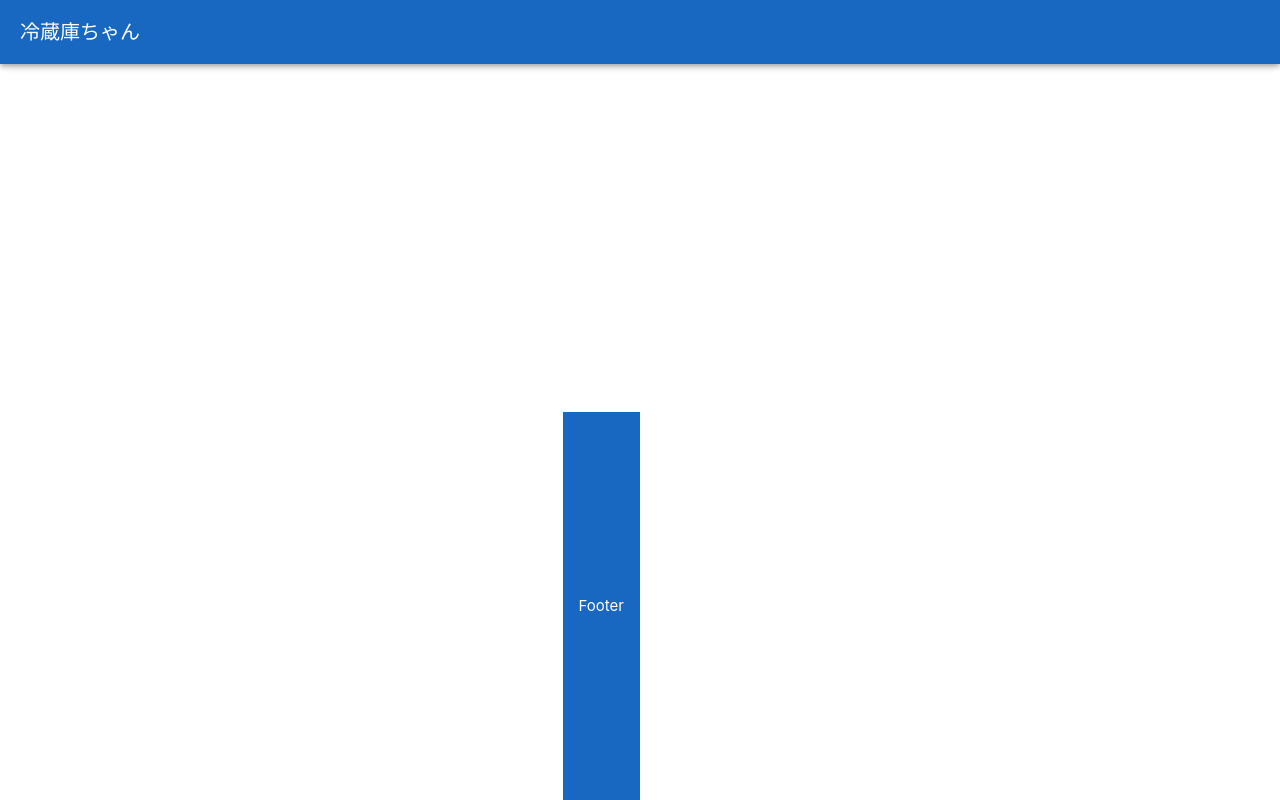
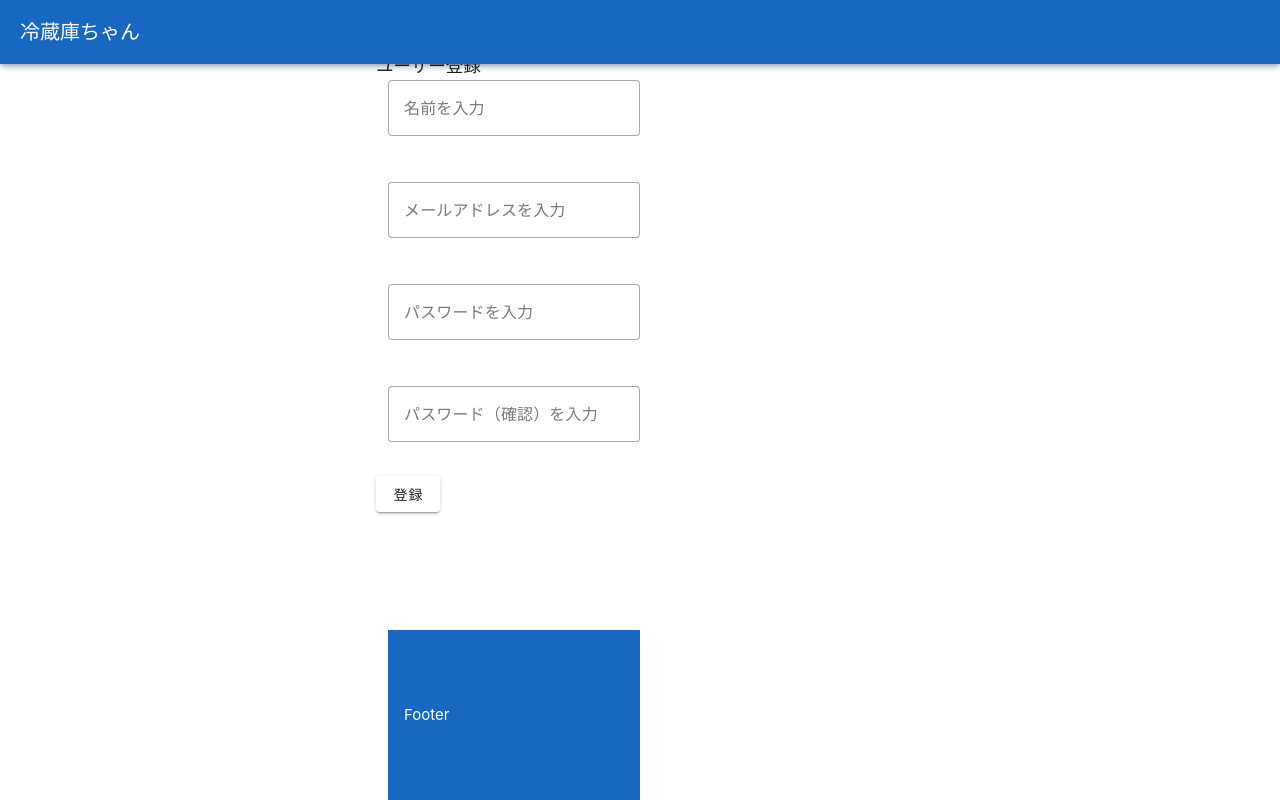
Before and after one commit to yusei27/fridge-system, a Vue app: page /UserRegister in a window 1280 px wide. Before the commit this address had no page. Built offline with nearby package versions, Linux system fonts and the light colour scheme.

Commit message:
新規登録機能追加

```diff
--- a/src/router/index.ts
+++ b/src/router/index.ts
@@ -6,7 +6,7 @@ import ShoppingListView from '../views/ShoppingList/ShoppingListView.vue';
 import RecipeListView from '../views/Recipe/RecipeList.vue';
 import RecipeRegister from '../views/Recipe/RecipeRegister.vue';
 import RecipeDetail from '../views/Recipe/RecipeDetail.vue';
-
+import UserRegister from '../views/Login/UserRegister.vue';
 const routeSetting: RouteRecordRaw[] = [
   {
     path: '/',
@@ -37,6 +37,11 @@ const routeSetting: RouteRecordRaw[] = [
     path: '/RecipeDetail',
     name: 'RecipeDetail',
     component: RecipeDetail
+  },
+  {
+    path: '/UserRegister',
+    name: 'UserRegister',
+    component: UserRegister
   }
 ];
 
--- a/src/views/Login/LoginView.vue
+++ b/src/views/Login/LoginView.vue
@@ -3,13 +3,15 @@
         <v-card min-width="300">
             <v-text-field type="email"></v-text-field>
             <v-text-field type="password"></v-text-field>
-            <RouterLink v-bind:to="{name: 'Main'}" tag="v-btn">
-                <v-col>
+            <v-col>
+                <RouterLink v-bind:to="{name: 'Main'}" tag="v-btn">
                     <v-btn v-on:click="onLoginButtonClick">ログイン</v-btn>
-                </v-col>
-            </RouterLink>
+                </RouterLink>
+            </v-col>
             <v-col>
-                <v-btn>新規会員登録</v-btn>
+                <RouterLink v-bind:to="{name: 'UserRegister'}" tag="v-btn">
+                    <v-btn>新規会員登録</v-btn>
+                </RouterLink>
             </v-col>
         </v-card>
     </v-container>
--- /dev/null
+++ b/src/views/Login/UserRegister.vue
@@ -0,0 +1,104 @@
+<template>
+    <v-row>
+    <h3>ユーザー登録</h3>
+    </v-row>
+    <v-form
+        @submit.prevent="submit">
+        <v-row>
+            <v-col><v-textarea
+                        ref="form"
+                        label="名前を入力"
+                        variant="outlined"
+                        rows="1">
+                    </v-textarea>
+            </v-col>
+        </v-row>
+        <v-row>
+            <v-col><v-textarea
+                        v-model=email
+                        label="メールアドレスを入力"
+                        variant="outlined"
+                        :rules="[rules.email]"
+                        rows="1"
+                        type="email">
+                    </v-textarea>
+            </v-col>
+        </v-row>
+        <v-row>
+            <v-col><v-textarea
+                        v-model="password"
+                        label="パスワードを入力"
+                        variant="outlined"
+                        :rules="[rules.password]"
+                        rows="1"
+                        type="password">
+                    </v-textarea>
+            </v-col>
+        </v-row>
+        <v-row>
+            <v-col><v-textarea
+                        v-model="password_confirm"
+                        label="パスワード（確認）を入力"
+                        variant="outlined"
+                        :rules="[rules.password, rules.passwordConfirm]"
+                        rows="1"
+                        >
+                    </v-textarea>
+            </v-col>
+        </v-row>
+        <v-row>
+            <v-btn
+                type="submit"
+                text="登録">
+            </v-btn>
+        </v-row>
+    </v-form>
+
+</template>
+
+<script setup lang="ts">
+    import { ref } from 'vue';
+    const form = ref();
+    const email = ref();
+    const password = ref();
+    const password_confirm= ref();
+    const rules = {
+        email:
+            (v:string) => !!(v || '').match(/@/) || 'Please enter a valid email',
+        password:(v:string) => !!(v || '').match(/^(?=.*[a-z])(?=.*[A-Z])(?=.*\d)(?=.*(_|[^\w])).+$/) ||
+          'Password must contain an upper case letter, a numeric character, and a special character',
+        passwordConfirm:(v:string)=>(v == password.value) || 'Password must match'
+    }
+
+    // function passwordConfirm(v:string){
+    //     console.log("v", v)
+    //     console.log("password", password.value);
+    //     console.log("password_confirm", password_confirm.value);
+    //     return !!(password_confirm.value == password.value) || password.value
+    // }
+
+
+    function submit(events:SubmitEvent):void {
+        console.log("submit");
+        console.log("email", email.value);
+        console.log("password", password.value);
+        console.log("password_confirm", password_confirm.value);
+        const results = events;
+        alert(JSON.stringify(results, null, 2));
+    };
+
+</script>
+
+<style>
+    .koumoku{
+    color: #fff;
+    background: #eb6100;
+    font-weight: 2000;
+    margin: 12px;
+
+    }
+    .nyuuryoku{
+        margin: 0px;
+        /*background-color: #eb6100;*/
+    }
+</style>
--- a/src/views/ShoppingList/ShoppingListView.vue
+++ b/src/views/ShoppingList/ShoppingListView.vue
@@ -69,6 +69,4 @@
         buyedItemListInit.push(item);
         console.log("購入済みリスト", buyedItemListInit)
     }
-
-
 </script>
```
